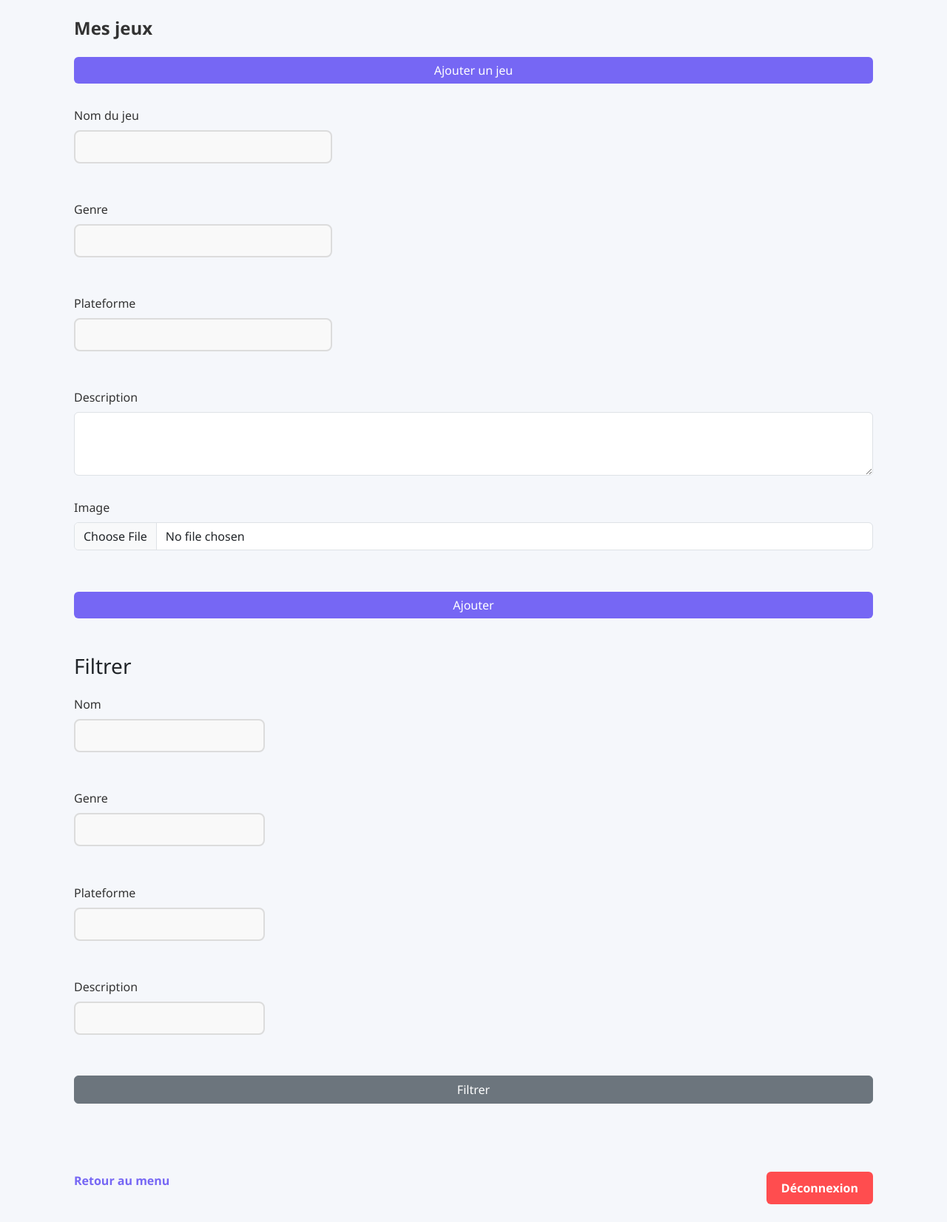
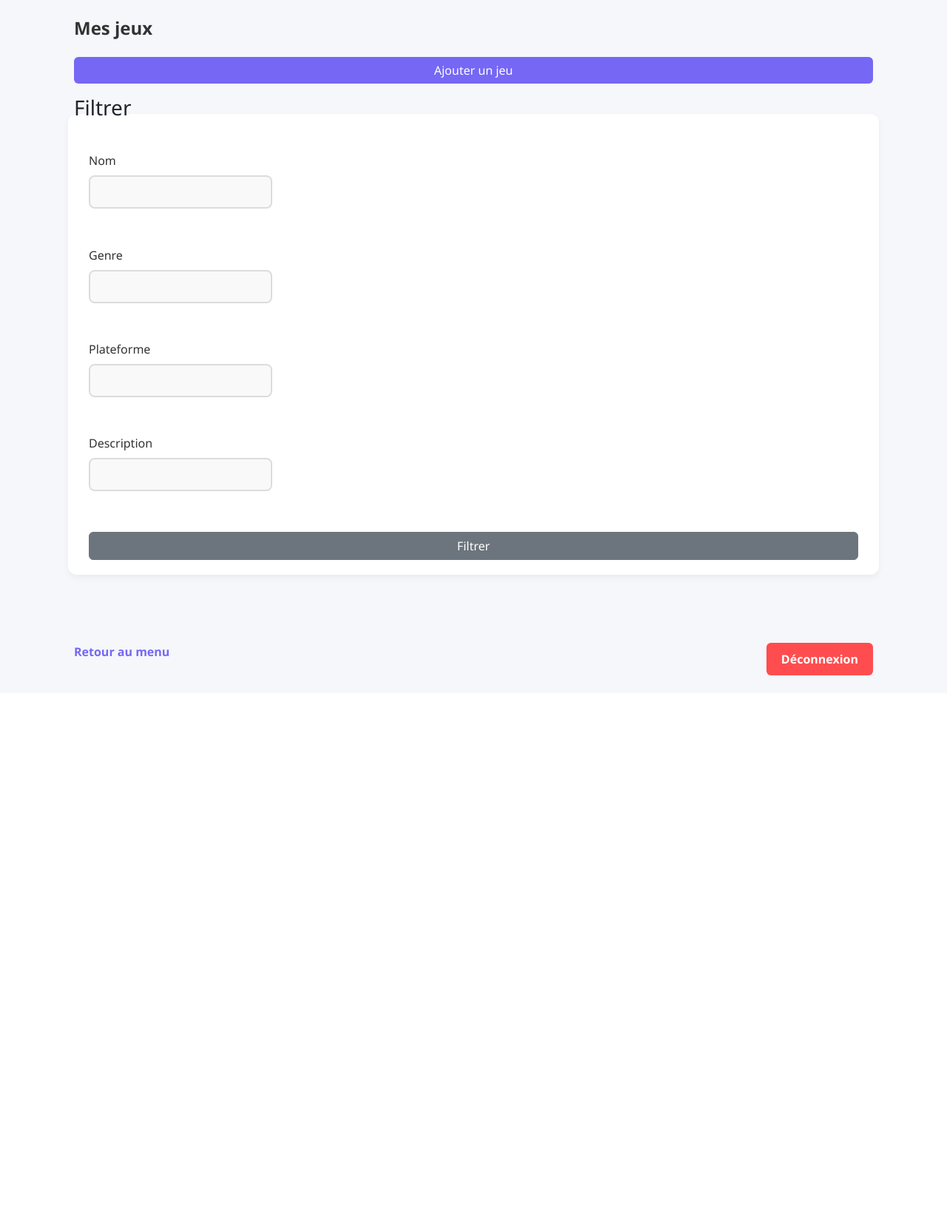
Before and after one commit to nahodura/ift3225-projet1, a PHP site: page /afficher_jeux.php in a window 1280 px wide. Shown: the whole page at 74% size. After the commit the page ends 913 px from the top, so only its background shows below. Run offline with PHP 8.4, Linux system fonts and the light colour scheme; the visitor is signed in with stand-in values (Sample User, id 1); data that the repository does not hold is empty.

Commit message:
Update CSS

```diff
--- a/public_html/afficher_jeux.php
+++ b/public_html/afficher_jeux.php
@@ -81,38 +81,10 @@ $jeux = $requete->fetchAll(PDO::FETCH_ASSOC);
   <?php endif; ?>
 
   <h2 class="titre-section mb-4">Mes jeux</h2>
-
-  <div class="mb-5">
-    <a href="ajouter_jeux.html" class="btn btn-purple w-100 mb-3">Ajouter un jeu</a>
-    <form id="addForm" enctype="multipart/form-data" class="row g-3 form-style">
-      <div class="col-md-4">
-        <label for="add_nom" class="form-label">Nom du jeu</label>
-        <input type="text" name="nom" id="add_nom" class="form-control" required>
-      </div>
-      <div class="col-md-4">
-        <label for="add_genre" class="form-label">Genre</label>
-        <input type="text" name="genre" id="add_genre" class="form-control">
-      </div>
-      <div class="col-md-4">
-        <label for="add_plateforme" class="form-label">Plateforme</label>
-        <input type="text" name="plateforme" id="add_plateforme" class="form-control">
-      </div>
-      <div class="col-12">
-        <label for="add_description" class="form-label">Description</label>
-        <textarea name="description" id="add_description" rows="3" class="form-control"></textarea>
-      </div>
-      <div class="col-12">
-        <label for="add_image" class="form-label">Image</label>
-        <input type="file" name="image" id="add_image" class="form-control">
-      </div>
-      <div class="col-12">
-        <button type="submit" class="btn btn-purple w-100">Ajouter</button>
-      </div>
-    </form>
-  </div>
+  <a href="ajouter_jeux.html" class="btn btn-purple w-100 mb-3">Ajouter un jeu</a>
 
   <h3>Filtrer</h3>
-  <form method="GET" action="afficher_jeux.php" class="row g-3 mb-4 form-style">
+  <form method="GET" action="afficher_jeux.php" class="row g-3 mb-4 form-style filter-form">
     <div class="col-md-3">
       <label for="nom" class="form-label">Nom</label>
       <input type="text" name="nom" id="nom" class="form-control" value="<?php echo htmlspecialchars($nom); ?>">
@@ -143,7 +115,7 @@ $jeux = $requete->fetchAll(PDO::FETCH_ASSOC);
         <span class="genre d-block"></span>
         <span class="plateforme d-block"></span>
         <span class="description d-block mb-2"></span>
-        <img class="image img-fluid mb-3" style="display:none">
+        <img class="image img-fluid mb-3" alt="">
         <button class="btn btn-purple w-100 mb-2 edit">Modifier</button>
         <form class="delete-form">
           <input type="hidden" name="jeu_id">
--- a/public_html/js/jeux.js
+++ b/public_html/js/jeux.js
@@ -2,6 +2,7 @@
 
   const messageEl = document.getElementById('message');
   const container = document.getElementById('jeuxContainer');
+  const template = document.getElementById('jeu-template');
   const addForm = document.getElementById('addForm');
 
   function showMessage(text, type) {
@@ -27,37 +28,26 @@
     jeux.forEach(jeu => container.appendChild(renderJeu(jeu)));
   }
 
-  function renderJeu(jeu) {
-    const div = document.createElement('div');
-    div.dataset.jeuId = jeu.jeu_id;
+function renderJeu(jeu) {
+    const el = template.content.firstElementChild.cloneNode(true);
+    el.dataset.jeuId = jeu.jeu_id;
 
-    // propriétés du jeu
-    const pNom = document.createElement('p');
-    pNom.textContent = 'Nom: ' + escapeHtml(jeu.nom);
-    div.appendChild(pNom);
-    const pGenre = document.createElement('p');
-    pGenre.textContent = 'Genre: ' + escapeHtml(jeu.genre || '');
-    div.appendChild(pGenre);
-    const pPlateforme = document.createElement('p');
-    pPlateforme.textContent = 'Plateforme: ' + escapeHtml(jeu.plateforme || '');
-    div.appendChild(pPlateforme);
-    const pDesc = document.createElement('p');
-    pDesc.textContent = 'Description: ' + escapeHtml(jeu.description || '');
-    div.appendChild(pDesc);
+    el.querySelector('.nom').textContent = jeu.nom;
+    el.querySelector('.genre').textContent = jeu.genre ? 'Genre: ' + jeu.genre : '';
+    el.querySelector('.plateforme').textContent = jeu.plateforme ? 'Plateforme: ' + jeu.plateforme : '';
+    el.querySelector('.description').textContent = jeu.description ? 'Description: ' + jeu.description : '';
 
-     if (jeu.image) {
-      const img = document.createElement('img');
+    const img = el.querySelector('.image');
+    if (jeu.image) {
       img.src = 'img/' + encodeURIComponent(jeu.image);
-      img.alt = '';
-      img.width = 100;
-      img.height = 100;
-      img.style.objectFit = 'cover';
-      div.appendChild(img);
+      img.alt = jeu.nom;
+      img.style.display = 'block';
+    } else {
+      img.remove();
     }
 
-    //  formulaire de suppression
-    const delForm = document.createElement('form');
-    delForm.innerHTML = '<input type="hidden" name="jeu_id" value="' + jeu.jeu_id + '"><button type="submit">Supprimer</button>';
+    const delForm = el.querySelector('.delete-form');
+    delForm.elements.jeu_id.value = jeu.jeu_id;
     delForm.addEventListener('submit', async e => {
       e.preventDefault();
       if (!confirm('Confirmer la suppression ?')) return;
@@ -74,34 +64,29 @@
       const data = await resp.json();
       if (data.success) {
         showMessage('Jeu supprimé.', 'success');
-        div.remove();
+        el.remove();
       }
     });
-    div.appendChild(delForm);
 
-    //  formulaire modif.
-    const editBtn = document.createElement('button');
-    editBtn.type = 'button';
-    editBtn.textContent = 'Modifier';
-    editBtn.addEventListener('click', () => showEditForm(div, jeu));
-    div.appendChild(editBtn);
+    el.querySelector('.edit').addEventListener('click', () => showEditForm(el, jeu));
 
-    return div;
+    return el;
   }
 
   // formulaire modif. inline
   function showEditForm(containerEl, jeu) {
     containerEl.innerHTML = '';
     const form = document.createElement('form');
+    form.className = 'form-style';
     form.innerHTML =
       '<input type="hidden" name="jeu_id" value="' + jeu.jeu_id + '">' +
       '<input type="hidden" name="current_image" value="' + escapeHtml(jeu.image || '') + '">' +
-      '<label>Nom</label><input name="nom" value="' + escapeHtml(jeu.nom) + '"><br>' +
-      '<label>Genre</label><input name="genre" value="' + escapeHtml(jeu.genre || '') + '"><br>' +
-      '<label>Plateforme</label><input name="plateforme" value="' + escapeHtml(jeu.plateforme || '') + '"><br>' +
-      '<label>Description</label><textarea name="description">' + escapeHtml(jeu.description || '') + '</textarea><br>' +
-      '<button type="submit">Enregistrer</button> ' +
-      '<button type="button" class="cancel">Annuler</button>';
+      '<div class="mb-2"><label class="form-label">Nom</label><input class="form-control" name="nom" value="' + escapeHtml(jeu.nom) + '"></div>' +
+      '<div class="mb-2"><label class="form-label">Genre</label><input class="form-control" name="genre" value="' + escapeHtml(jeu.genre || '') + '"></div>' +
+      '<div class="mb-2"><label class="form-label">Plateforme</label><input class="form-control" name="plateforme" value="' + escapeHtml(jeu.plateforme || '') + '"></div>' +
+      '<div class="mb-3"><label class="form-label">Description</label><textarea class="form-control" name="description">' + escapeHtml(jeu.description || '') + '</textarea></div>' +
+      '<button type="submit" class="btn btn-purple w-100 mb-2">Enregistrer</button>' +
+      '<button type="button" class="btn btn-secondary w-100 cancel">Annuler</button>';
 
     form.querySelector('.cancel').addEventListener('click', e => {
       e.preventDefault();
--- a/public_html/style.css
+++ b/public_html/style.css
@@ -251,10 +251,21 @@ button:hover {
 }
 
 /* Formulaires */
+.form-style {
+  background: #fff;
+  padding: 20px;
+  border-radius: 12px;
+  box-shadow: 0 4px 10px rgba(0, 0, 0, 0.05);
+}
 .form-style input,
 .form-style textarea,
 .form-style button {
   font-family: 'Segoe UI', sans-serif;
+}
+
+.filter-form,
+.add-form {
+  margin-bottom: 30px;
 }
 
 .btn-purple {
@@ -267,11 +278,33 @@ button:hover {
 }
 
 /* Tuile de jeu */
+.jeux-grid {
+  margin-top: 20px;
+}
+
+.jeux-grid .col-md-4 {
+  display: flex;
+}
+
 .jeu-card {
   background: white;
   padding: 20px;
   border-radius: 12px;
   box-shadow: 0 4px 10px rgba(0, 0, 0, 0.1);
+  display: flex;
+  flex-direction: column;
+  width: 100%;
+}
+
+.jeu-card img {
+  width: 100%;
+  height: auto;
+  border-radius: 8px;
+  object-fit: cover;
+}
+
+.jeu-card .image {
+  display: none;
 }
 
 /* Liens */
```
Also changed, not shown: 1 other file.
